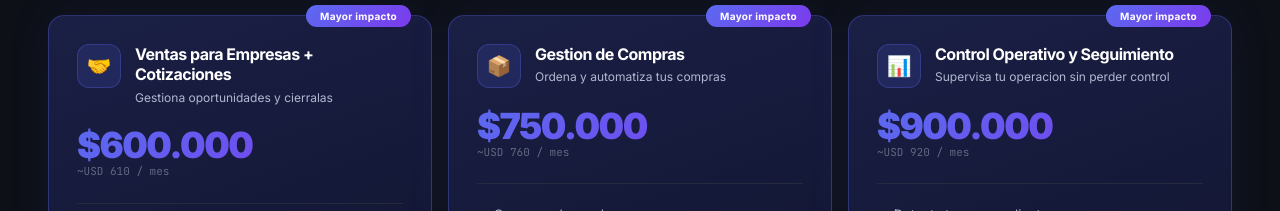
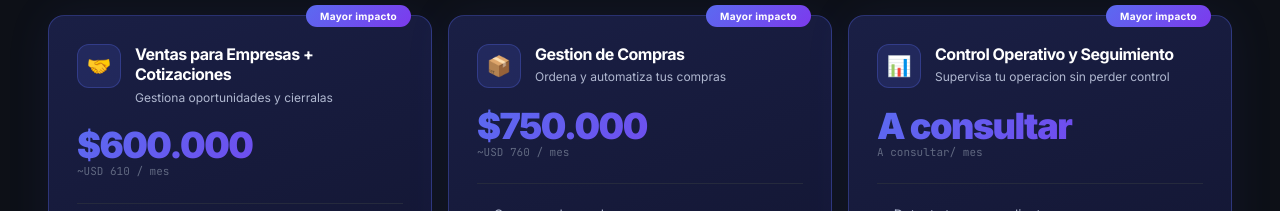
Before and after one commit to Staff21x/staff21xweb, a plain HTML site: page index.html in a window 1280 px wide. Shown: the part 6136-6347 px from the top of the page. Drawn offline with Linux system fonts and the light colour scheme.

Commit message:
Update index.html

```diff
--- a/index.html
+++ b/index.html
@@ -766,8 +766,8 @@ footer{border-top:1px solid var(--border);padding:60px 48px 32px;max-width:1280p
         </div>
       </div>
       <div class="rpc-price-row">
-        <div class="rpc-price" style="background:var(--grad);-webkit-background-clip:text;-webkit-text-fill-color:transparent;background-clip:text">$900.000</div>
-        <div class="rpc-usd">~USD 920 / mes</div>
+        <div class="rpc-price" style="background:var(--grad);-webkit-background-clip:text;-webkit-text-fill-color:transparent;background-clip:text">A consultar</div>
+        <div class="rpc-usd">A consultar/ mes</div>
       </div>
       <div class="pc-line"></div>
       <ul class="rpc-feats">
```
